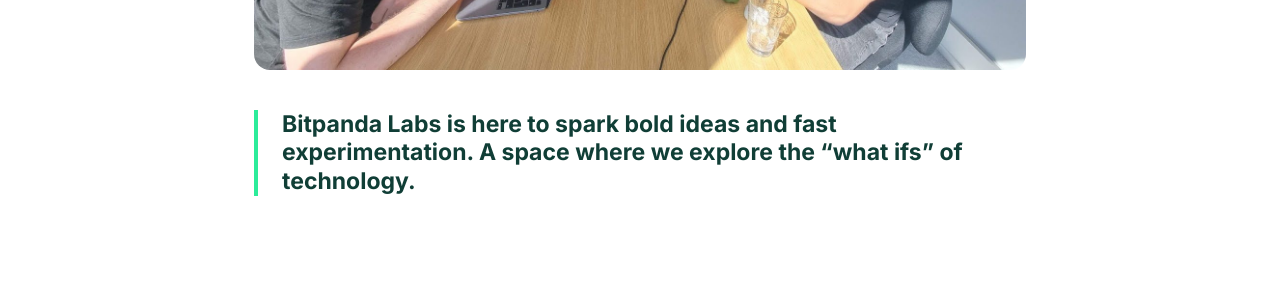
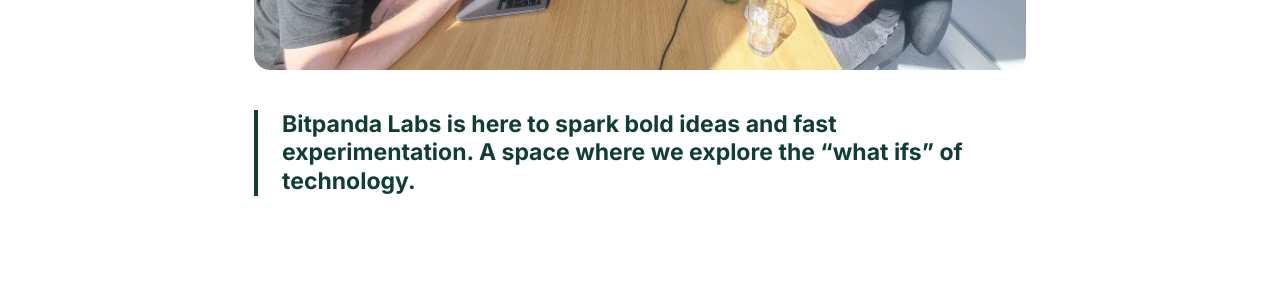
Before and after one commit to bitpanda-labs/labs-website, a Jekyll site: the page built from _experiments/2025_09_23_bitpanda_labs/index.md, in a window 1280 px wide and 1400 px high, scrolled down 675 px. Shown: the part 150-433 px from the top of the window. Built offline with Jekyll 4.4.1, drawn with Linux system fonts in a browser that asks for light colours.

Commit message:
fix: use brand green for experiment excerpt border

```diff
--- a/assets/css/style.css
+++ b/assets/css/style.css
@@ -885,7 +885,7 @@
   color: rgb(16, 62, 54);
   margin-top: 40px;
   line-height: 125%;
-  border-left: 4px solid #2cec9a;
+  border-left: 4px solid var(--panda-green);
   padding-left: 24px;
   position: relative;
   z-index: 1;
```
